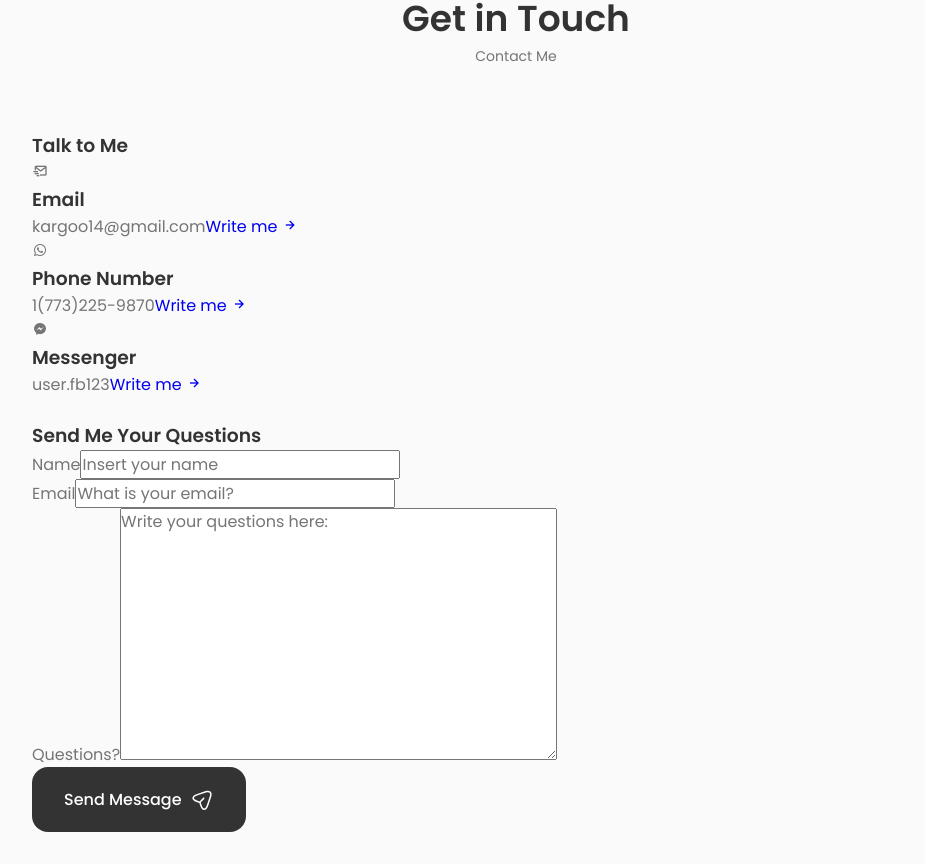
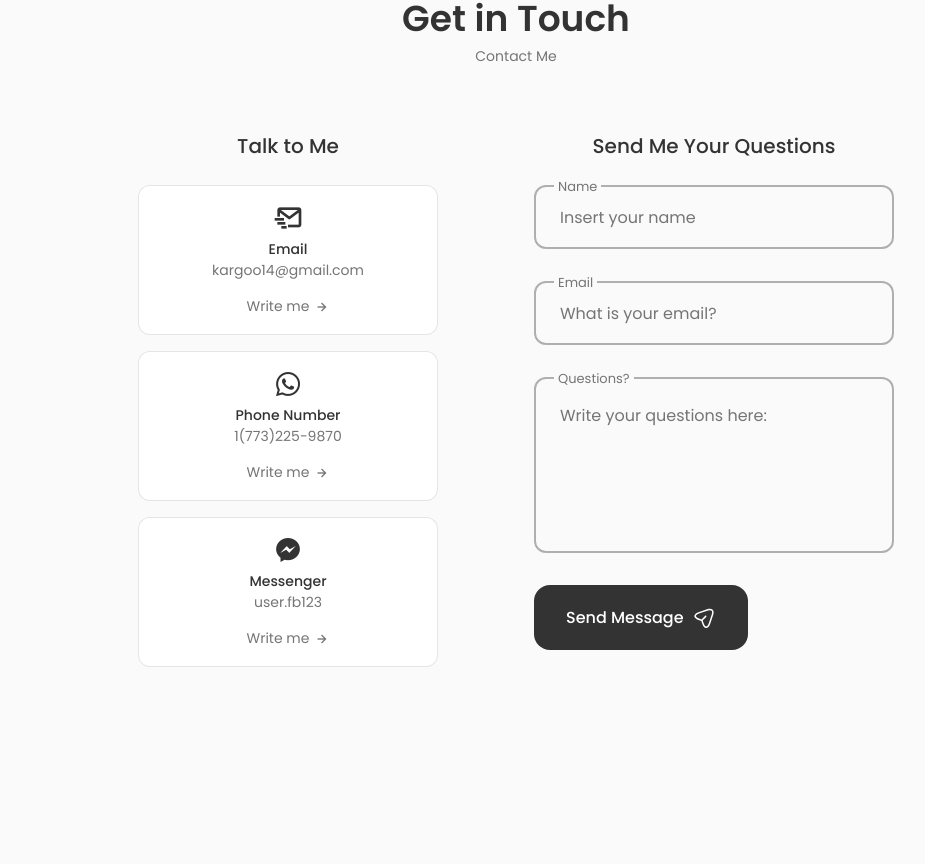
Before and after one commit to karlagoo/Portfolio, a React (Create React App) app: page / in a window 1280 px wide. Shown: the part 3150-4014 px from the top of the page, without its empty margins (124-1049 px from the left). After the commit the page ends 3897 px from the top, so only its background shows below. Built offline with nearby package versions, Linux system fonts and the light colour scheme.

Commit message:
contact form styling

```diff
--- a/src/components/contact/Contact.jsx
+++ b/src/components/contact/Contact.jsx
@@ -1,4 +1,5 @@
 import React from "react";
+import './contact.css';
 
 function Contact() {
   return (
@@ -76,7 +77,7 @@ function Contact() {
               />
             </div>
 
-            <div className="contact__form-div">
+            <div className="contact__form-div contact__form-area">
               <label className="contact__form-tag">Questions?</label>
               <textarea
                 name="questions"
--- a/src/components/contact/contact.css
+++ b/src/components/contact/contact.css
@@ -0,0 +1,108 @@
+.contact__container {
+    grid-template-columns: repeat(2, max-content);
+    justify-content: center;
+    column-gap: 6rem;
+    padding-bottom: 3rem;
+}
+
+.contact__title {
+    text-align: center;
+    font-size: var(--h3-font-size);
+    font-weight: var(--font-medium);
+    margin-bottom: var(--mb-1-5);
+}
+
+.contact__info {
+    display: grid;
+    row-gap: 1rem;
+    grid-template-columns: 300px;
+}
+
+.contact__card {
+    background-color: var(--container-color);
+    border: 1px solid rgba(0, 0, 0, 0.1);
+    padding: 1rem;
+    border-radius: 0.75rem;
+    text-align: center;
+}
+
+.contact__card-icon {
+    font-size: 2rem;
+    color: var(--title-color);
+    margin-bottom: var(--mb-0-25);
+}
+
+.contact__card-title,
+.contact__card-data {
+    font-size: var(--small-font-size);
+}
+
+.contact__card-title {
+    font-weight: var(--font-medium);
+}
+
+.contact__card-data {
+    display: block;
+    margin-bottom: var(--mb-0-75);
+}
+
+.contact__button {
+    color: var(--text-color);
+    font-size: var(--small-font-size);
+    display: inline-flex;
+    align-items: center;
+    justify-content: center;
+    column-gap: 0.25rem;
+}
+
+.contact__button-icon {
+    font-size: 1rem;
+    transition: 0.3s;
+}
+
+.contact__button:hover .contact__button-icon {
+    transform: translate(0.25rem);
+}
+
+.contact__form {
+    width: 360px;
+}
+
+.contact__form-div {
+    position: relative;
+    margin-bottom: var(--mb-2);
+    height: 4rem;
+}
+
+.contact__form-input {
+    position: absolute;
+    top: 0;
+    left: 0;
+    width: 100%;
+    height: 100%;
+    border: 2px solid rgba(0, 0, 0, 0.3);
+    background: none;
+    color: var(--text-color);
+    outline: none;
+    border-radius: 0.75rem;
+    padding: 1.5rem;
+    z-index: 1;
+}
+
+.contact__form-tag {
+    position: absolute;
+    top: -0.75rem;
+    left: 1.25rem;
+    font-size: var(--smaller-font-size);
+    padding: 0.25rem;
+    background-color: var(--body-color);
+    z-index: 10;
+}
+
+.contact__form-area {
+    height: 11rem;
+}
+
+.contact__form-area textarea {
+    resize: none;
+}
```
